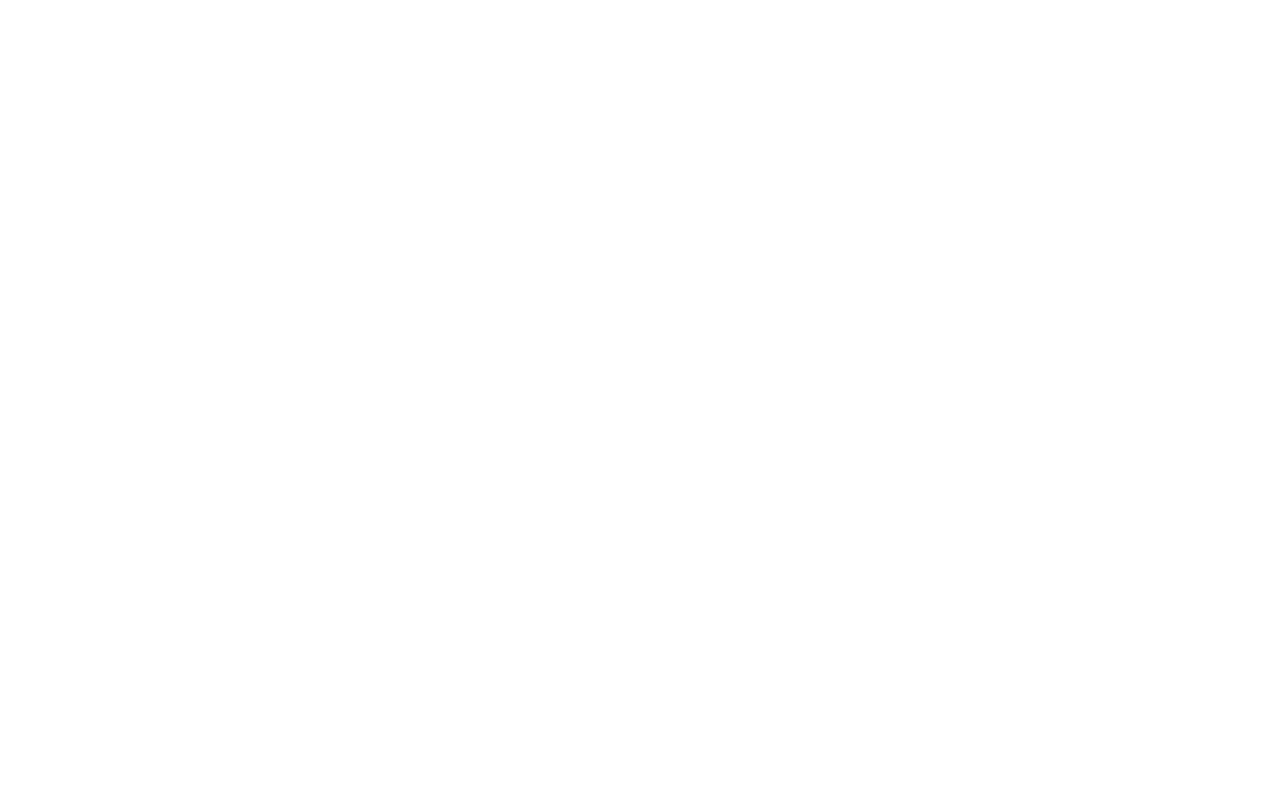
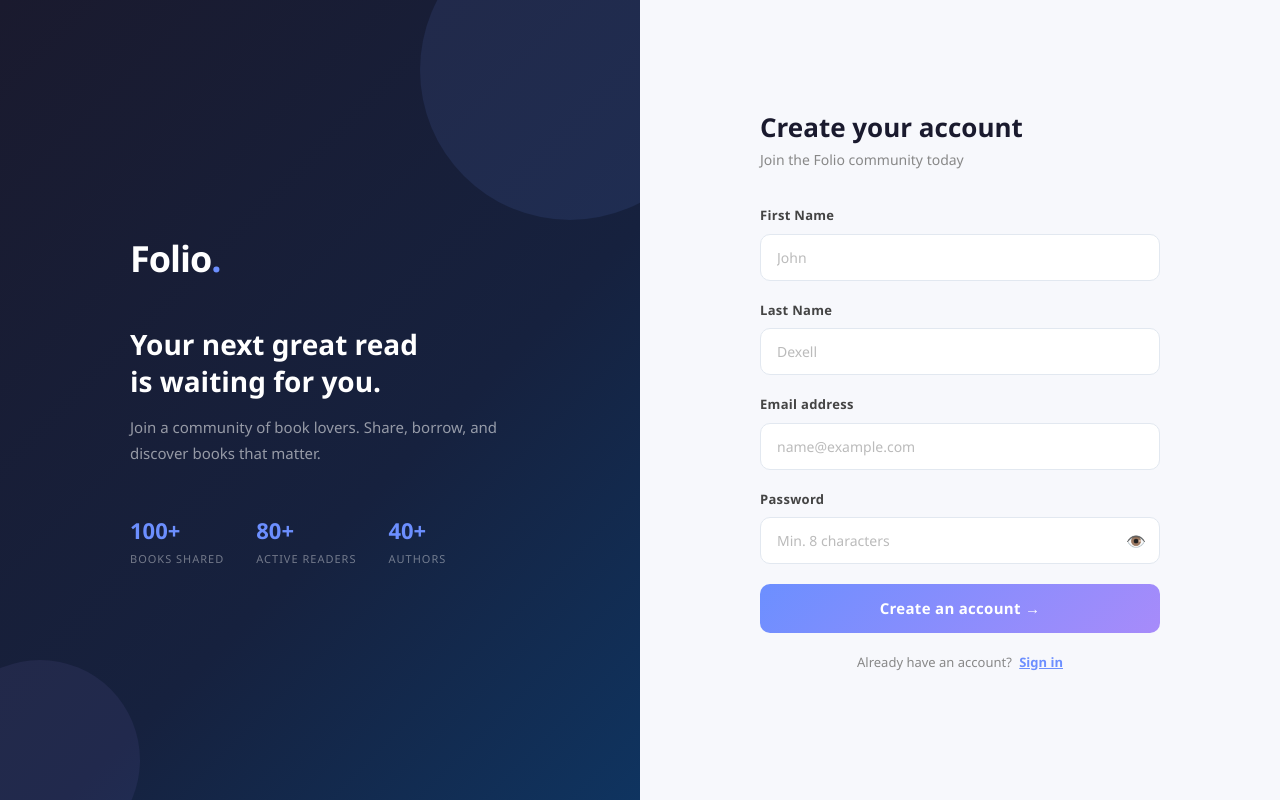
Before and after one commit to SalmaGhrabi/Folio, an Angular app in the folder folio-frontend/: page /register in a window 1280 px wide. Before the commit this address led to /. Built offline with nearby package versions, Linux system fonts and the light colour scheme.

Commit message:
feat(angular-auth): implement register page

```diff
--- a/folio-frontend/src/app/app.routes.ts
+++ b/folio-frontend/src/app/app.routes.ts
@@ -1,9 +1,14 @@
 import { Routes } from '@angular/router';
 import {Login} from './pages/login/login';
+import {Register} from './pages/register/register';
 
 export const routes: Routes = [
   {
     path: 'login',
     component: Login
+  },
+  {
+    path: 'register',
+    component: Register
   }
 ];
--- /dev/null
+++ b/folio-frontend/src/app/pages/register/register.css
@@ -0,0 +1,260 @@
+.register-page {
+  display: flex;
+  min-height: 100vh;
+  font-family: 'Segoe UI', Arial, sans-serif;
+}
+
+.register-left {
+  flex: 1;
+  background: linear-gradient(135deg, #1a1a2e 0%, #16213e 60%, #0f3460 100%);
+  display: flex;
+  align-items: center;
+  justify-content: center;
+  padding: 60px 48px;
+  position: relative;
+  overflow: hidden;
+}
+
+.register-left::before {
+  content: '';
+  position: absolute;
+  width: 300px;
+  height: 300px;
+  border-radius: 50%;
+  background: rgba(108, 143, 255, 0.1);
+  top: -80px;
+  right: -80px;
+}
+
+.register-left::after {
+  content: '';
+  position: absolute;
+  width: 200px;
+  height: 200px;
+  border-radius: 50%;
+  background: rgba(167, 139, 250, 0.08);
+  bottom: -60px;
+  left: -60px;
+}
+
+.register-left-content {
+  position: relative;
+  z-index: 1;
+  max-width: 380px;
+}
+
+.folio-logo {
+  font-size: 36px;
+  font-weight: 800;
+  color: #ffffff;
+  letter-spacing: -1px;
+  margin-bottom: 40px;
+}
+
+.folio-logo span {
+  color: #6c8fff;
+}
+
+.register-left-content h2 {
+  font-size: 28px;
+  font-weight: 700;
+  color: #ffffff;
+  line-height: 1.3;
+  margin-bottom: 16px;
+}
+
+.register-left-content p {
+  font-size: 15px;
+  color: rgba(255, 255, 255, 0.55);
+  line-height: 1.7;
+  margin-bottom: 48px;
+}
+
+.register-stats {
+  display: flex;
+  gap: 32px;
+}
+
+.stat {
+  display: flex;
+  flex-direction: column;
+  gap: 4px;
+}
+
+.stat-number {
+  font-size: 22px;
+  font-weight: 800;
+  color: #6c8fff;
+}
+
+.stat-label {
+  font-size: 11px;
+  color: rgba(255, 255, 255, 0.4);
+  text-transform: uppercase;
+  letter-spacing: 1px;
+}
+
+.register-right {
+  flex: 1;
+  background: #f7f8fc;
+  display: flex;
+  align-items: center;
+  justify-content: center;
+  padding: 60px 48px;
+}
+
+.register-form-wrap {
+  width: 100%;
+  max-width: 400px;
+}
+
+.register-form-header {
+  margin-bottom: 36px;
+}
+
+.register-form-header h3 {
+  font-size: 26px;
+  font-weight: 700;
+  color: #1a1a2e;
+  margin-bottom: 6px;
+}
+
+.register-form-header p {
+  font-size: 14px;
+  color: #888;
+}
+
+.register-error {
+  background: #fff2f2;
+  border: 1px solid #ffcccc;
+  border-left: 4px solid #e53e3e;
+  border-radius: 8px;
+  padding: 12px 16px;
+  margin-bottom: 20px;
+}
+
+.register-error p {
+  font-size: 13px;
+  color: #c53030;
+  margin: 0;
+  line-height: 1.6;
+}
+
+.form-group {
+  margin-bottom: 20px;
+}
+
+.form-group label {
+  display: block;
+  font-size: 13px;
+  font-weight: 600;
+  color: #444;
+  margin-bottom: 8px;
+  letter-spacing: 0.3px;
+}
+
+.form-input {
+  width: 100%;
+  padding: 12px 16px;
+  border: 1.5px solid #e2e8f0;
+  border-radius: 10px;
+  font-size: 14px;
+  color: #1a1a2e;
+  background: #ffffff;
+  outline: none;
+  transition: border-color 0.2s, box-shadow 0.2s;
+}
+
+.form-input:focus {
+  border-color: #6c8fff;
+  box-shadow: 0 0 0 3px rgba(108, 143, 255, 0.12);
+}
+
+.form-input::placeholder {
+  color: #bbb;
+}
+
+.password-wrap {
+  position: relative;
+}
+
+.password-wrap .form-input {
+  padding-right: 48px;
+}
+
+.password-toggle {
+  position: absolute;
+  right: 14px;
+  top: 50%;
+  transform: translateY(-50%);
+  background: none;
+  border: none;
+  cursor: pointer;
+  font-size: 16px;
+  padding: 0;
+  line-height: 1;
+}
+
+.btn-register {
+  width: 100%;
+  padding: 13px;
+  background: linear-gradient(135deg, #6c8fff, #a78bfa);
+  color: #ffffff;
+  border: none;
+  border-radius: 10px;
+  font-size: 15px;
+  font-weight: 600;
+  cursor: pointer;
+  transition: opacity 0.2s, transform 0.2s;
+  margin-bottom: 20px;
+  letter-spacing: 0.3px;
+}
+
+.btn-register:hover {
+  opacity: 0.9;
+  transform: translateY(-1px);
+}
+
+.login-link {
+  text-align: center;
+  font-size: 13px;
+  color: #888;
+}
+
+.btn-link {
+  background: none;
+  border: none;
+  color: #6c8fff;
+  font-weight: 600;
+  cursor: pointer;
+  font-size: 13px;
+  padding: 0;
+  margin-left: 4px;
+}
+
+.btn-link:hover {
+  text-decoration: underline;
+}
+
+@media (max-width: 768px) {
+  .register-page {
+    flex-direction: column;
+  }
+
+  .register-left {
+    padding: 40px 24px;
+    min-height: 220px;
+  }
+
+  .register-left-content h2 {
+    font-size: 22px;
+  }
+
+  .register-stats {
+    gap: 20px;
+  }
+
+  .register-right {
+    padding: 40px 24px;
+  }
+}
--- /dev/null
+++ b/folio-frontend/src/app/pages/register/register.html
@@ -0,0 +1,94 @@
+<div class="register-page">
+  <div class="register-left">
+    <div class="register-left-content">
+      <div class="folio-logo">Folio<span>.</span></div>
+      <h2>Your next great read<br>is waiting for you.</h2>
+      <p>Join a community of book lovers. Share, borrow, and discover books that matter.</p>
+      <div class="register-stats">
+        <div class="stat">
+          <span class="stat-number">100+</span>
+          <span class="stat-label">Books shared</span>
+        </div>
+        <div class="stat">
+          <span class="stat-number">80+</span>
+          <span class="stat-label">Active readers</span>
+        </div>
+        <div class="stat">
+          <span class="stat-number">40+</span>
+          <span class="stat-label">Authors</span>
+        </div>
+      </div>
+    </div>
+  </div>
+
+  <div class="register-right">
+    <div class="register-form-wrap">
+      <div class="register-form-header">
+        <h3>Create your account</h3>
+        <p>Join the Folio community today</p>
+      </div>
+
+      @if (errorMessage().length > 0) {
+        <div class="register-error">
+          @for (msg of errorMessage(); track $index) {
+            <p>{{ msg }}</p>
+          }
+        </div>
+      }
+
+      <div class="form-group">
+        <label>First Name</label>
+        <input
+          [(ngModel)]="registerRequest.firstname"
+          type="text"
+          placeholder="John"
+          class="form-input"
+        />
+      </div>
+
+      <div class="form-group">
+        <label>Last Name</label>
+        <input
+          [(ngModel)]="registerRequest.lastname"
+          type="text"
+          placeholder="Dexell"
+          class="form-input"
+        />
+      </div>
+
+      <div class="form-group">
+        <label>Email address</label>
+        <input
+          [(ngModel)]="registerRequest.email"
+          type="email"
+          placeholder="name@example.com"
+          class="form-input"
+        />
+      </div>
+
+      <div class="form-group">
+        <label>Password</label>
+        <div class="password-wrap">
+          <input
+            [(ngModel)]="registerRequest.password"
+            [type]="showPassword ? 'text' : 'password'"
+            placeholder="Min. 8 characters"
+            class="form-input"
+          />
+          <button class="password-toggle" (click)="showPassword = !showPassword" type="button">
+            {{ showPassword ? '🙈' : '👁️' }}
+          </button>
+        </div>
+      </div>
+
+      <button (click)="register()" class="btn-register" type="button">
+        Create an account →
+      </button>
+
+      <p class="login-link">
+        Already have an account?
+        <button (click)="login()" type="button" class="btn-link">Sign in</button>
+      </p>
+    </div>
+  </div>
+</div>
--- /dev/null
+++ b/folio-frontend/src/app/pages/register/register.ts
@@ -0,0 +1,48 @@
+import {Component, signal} from '@angular/core';
+import {RegistrationRequest} from '../../services/models/registration-request';
+import {FormsModule} from '@angular/forms';
+import {Router} from '@angular/router';
+import {AuthenticationService} from '../../services/services/authentication.service';
+import {Token} from '../../services/token/token';
+
+@Component({
+  imports: [
+    FormsModule
+  ],
+  selector: 'app-register',
+  styleUrl: './register.css',
+  templateUrl: './register.html',
+})
+export class Register {
+
+  registerRequest: RegistrationRequest = {email: '', firstname: '', lastname: '', password: ''};
+  errorMessage = signal<string[]>([]);
+  showPassword = false;
+
+  constructor(
+    private router: Router,
+    private authService: AuthenticationService
+  ) {
+  }
+
+  register() {
+    this.errorMessage.set([]);
+    this.authService.register({
+        body: this.registerRequest
+    }).then(result => {
+      this.router.navigate(['activate-account']);
+    }).catch(error => {
+      if (error.error?.validationErrors) {
+        this.errorMessage.set(error.error.validationErrors);
+      } else if (error.error?.errorMessage) {
+        this.errorMessage.set([error.error.errorMessage]);
+      } else {
+        this.errorMessage.set(['Something went wrong. Please try again.']);
+      }
+    })
+  }
+
+  login() {
+    this.router.navigate(['login']);
+  }
+}
```
Also changed, not shown: 1 other file (tests, documents, lock files or other folders).
